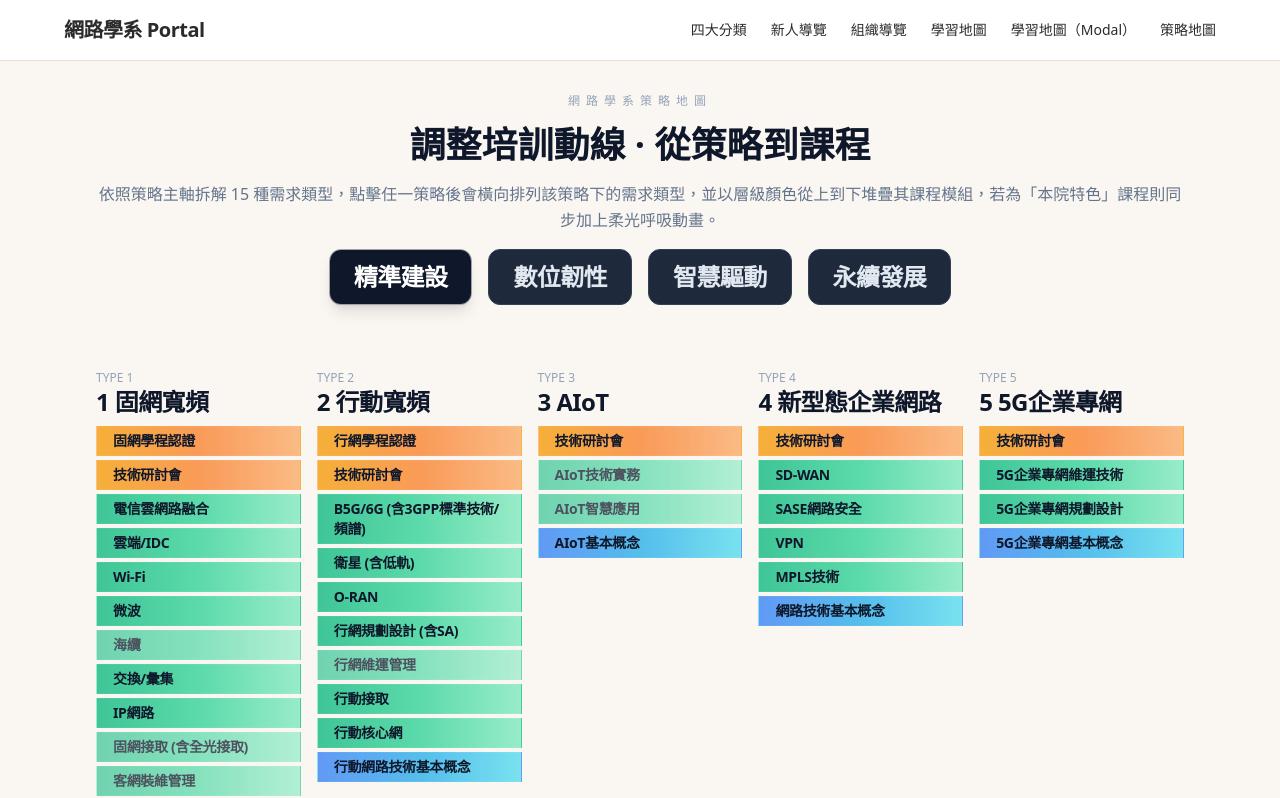
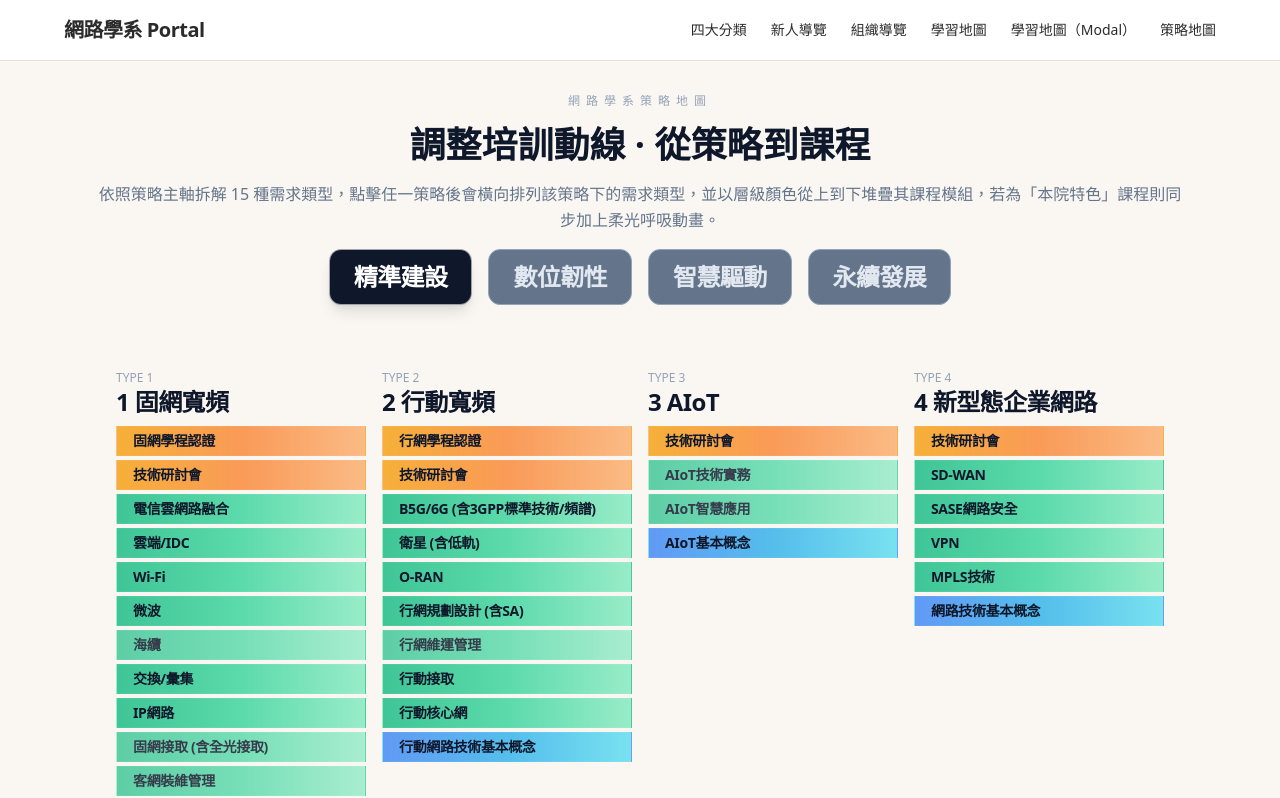
Before and after one commit to lolotw-sudo/network-dept-portal, a React (Vite) app: page /#/strategy-map in a window 1280 px wide. Shown: the top 798 px of the page. Built offline with nearby package versions, Linux system fonts and the light colour scheme.

Commit message:
Center strategy grid

```diff
--- a/src/pages/StrategyMap.tsx
+++ b/src/pages/StrategyMap.tsx
@@ -35,7 +35,7 @@ const StrategyMap = () => {
                 className={`px-6 py-3 rounded-xl border transition text-left ${
                   active === idx
                     ? "bg-slate-900 text-white border-white/60 shadow-lg text-lg"
-                    : "bg-slate-800 text-slate-400 border-slate-700 hover:border-white/30 text-base"
+                    : "bg-slate-500 text-slate-900 border-slate-400 hover:border-white/30 text-base"
                 }`}
               >
                 <span
@@ -51,9 +51,9 @@ const StrategyMap = () => {
         </header>
 
         <div className="space-y-5 border-t border-white/10 pt-6">
-          <div className="grid grid-cols-1 sm:grid-cols-2 lg:grid-cols-5 gap-4 justify-center mx-auto">
+          <div className="flex flex-wrap justify-center gap-4">
             {highlightStrategy.types.slice(0, 5).map(type => (
-              <div key={type.id} className="flex flex-col gap-2">
+              <div key={type.id} className="flex flex-col gap-2 w-[250px]">
                 <div>
                   <p className="text-xs text-slate-400">TYPE {type.id}</p>
                   <h3 className="text-2xl font-bold text-slate-900 tracking-tight">
```
